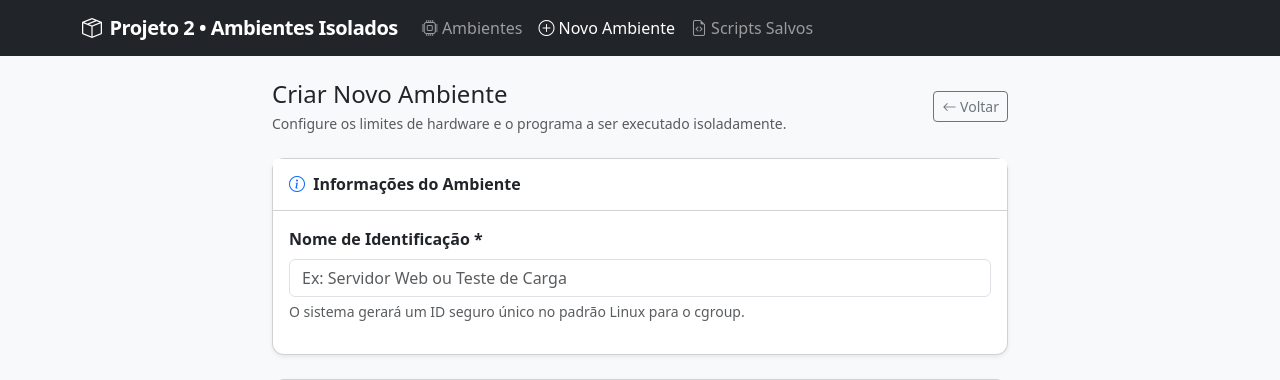
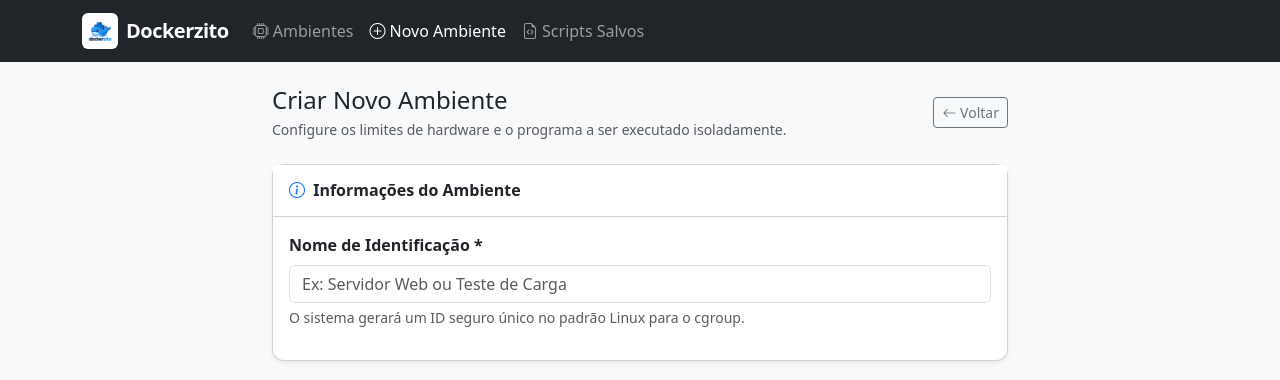
Before and after one commit to PedroGaspdev/cloud-proj-02, a PHP site: page /novo.php in a window 1280 px wide. Shown: the top 380 px of the page. Run offline with PHP 8.4, Linux system fonts and the light colour scheme; data that the repository does not hold is empty.

```diff
--- a/web/header.php
+++ b/web/header.php
@@ -9,7 +9,8 @@ $currentPage = basename($_SERVER['PHP_SELF']);
 <head>
     <meta charset="UTF-8">
     <meta name="viewport" content="width=device-width, initial-scale=1.0">
-    <title>Painel de Ambientes - Namespaces & Cgroups</title>
+    <title>Dockerzito - Painel de Ambientes</title>
+    <link rel="icon" type="image/png" href="img/dockerzito.png">
     <!-- Bootstrap 5 CSS -->
     <link href="https://cdn.jsdelivr.net/npm/bootstrap@5.3.3/dist/css/bootstrap.min.css" rel="stylesheet">
     <!-- Bootstrap Icons -->
@@ -44,8 +45,8 @@ $currentPage = basename($_SERVER['PHP_SELF']);
 <nav class="navbar navbar-expand-lg navbar-dark bg-dark mb-4">
     <div class="container">
         <a class="navbar-brand d-flex align-items-center gap-2" href="index.php">
-            <i class="bi bi-box-seam"></i>
-            <span>Projeto 2 &bull; Ambientes Isolados</span>
+            <img src="img/dockerzito.png" alt="Logo Dockerzito" width="36" height="36" class="bg-white rounded-2 p-1">
+            <span>Dockerzito</span>
         </a>
         <button class="navbar-toggler" type="button" data-bs-toggle="collapse" data-bs-target="#navMenu">
             <span class="navbar-toggler-icon"></span>
```
Also changed, not shown: README.md, web/img/dockerzito.png (added), 1 other file.
